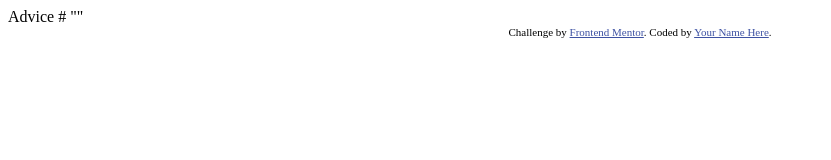
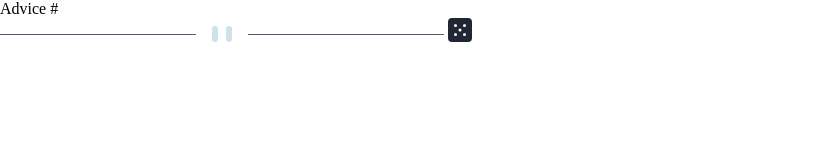
Before and after one commit to FelipeFama/advice-generator-app-main, a plain HTML site: page index.html in a window 1280 px wide. Shown: the whole page, without its empty margins (0-831 px from the left). Drawn offline with Linux system fonts and the light colour scheme.

Commit message:
init project

```diff
--- /dev/null
+++ b/css/style.css
@@ -0,0 +1,13 @@
+* {
+  box-sizing: border-box;
+  margin: 0;
+  padding: 0;
+}
+
+:root {
+  --light-cyan: hsl(193, 38%, 86%);
+  --neon-green: hsl(150, 100%, 66%);
+  --grayish-blue: hsl(217, 19%, 38%);
+  --dark-grayish-blue: hsl(217, 19%, 24%);
+  --dark-blue: hsl(218, 23%, 16%);
+}
--- a/index.html
+++ b/index.html
@@ -2,27 +2,21 @@
 <html lang="en">
 <head>
   <meta charset="UTF-8">
-  <meta name="viewport" content="width=device-width, initial-scale=1.0"> <!-- displays site properly based on user's device -->
-
+  <meta name="viewport" content="width=device-width, initial-scale=1.0">
   <link rel="icon" type="image/png" sizes="32x32" href="./images/favicon-32x32.png">
-
   <title>Frontend Mentor | Advice generator app</title>
-
-  <!-- Feel free to remove these styles or customise in your own stylesheet 👍 -->
-  <style>
-    .attribution { font-size: 11px; text-align: center; }
-    .attribution a { color: hsl(228, 45%, 44%); }
-  </style>
+  <link rel="stylesheet" href="./css/style.css">
 </head>
 <body>
-
-  Advice #<!-- Advice ID goes here -->
-
-  "<!-- Advice text goes here -->"
-
-  <div class="attribution">
-    Challenge by <a href="https://www.frontendmentor.io?ref=challenge" target="_blank">Frontend Mentor</a>.
-    Coded by <a href="#">Your Name Here</a>.
-  </div>
+  <main>
+    <div class="content">
+      <p class="advice">Advice # <span id="advice-num" class="advice"></span></p>
+      <p id="advice-text" class="text"></p>
+      <img src="./images/pattern-divider-desktop.svg" alt="separator" />
+      <span id="circle-advice" class="circle">
+        <img src="./images/icon-dice.svg" alt="icon" />
+      </span>
+    </div>
+  </main>
 </body>
 </html>
```
Also changed, not shown: 2 other files.
